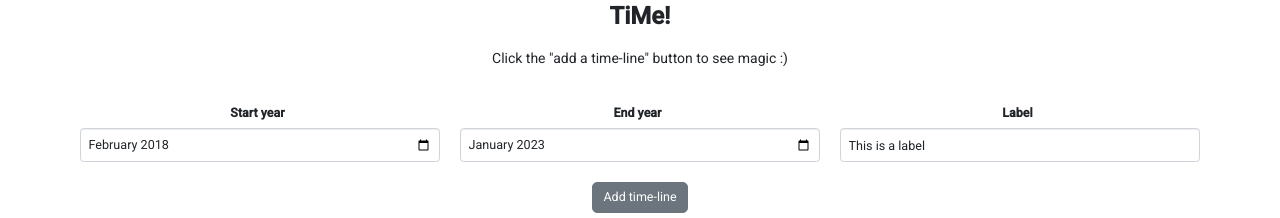
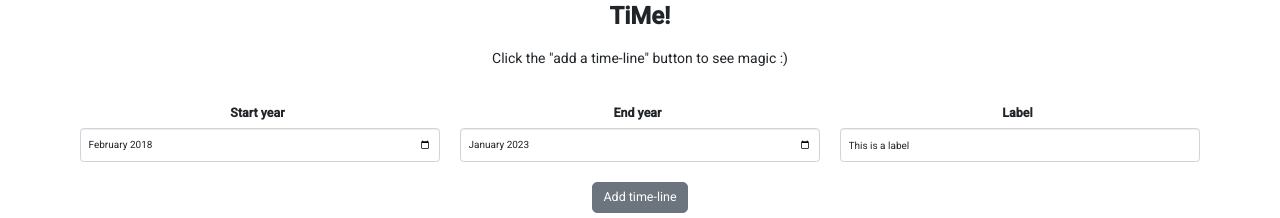
Before and after one commit to agalliani/angular-timeline, an Angular app: page /timeline in a window 1280 px wide. Shown: the top 218 px of the page. Built offline with nearby package versions, Linux system fonts and the light colour scheme.

Commit message:
fixed form control css font-size

```diff
--- a/src/styles.css
+++ b/src/styles.css
@@ -1,8 +1,6 @@
 @import "../node_modules/@angular/material/prebuilt-themes/deeppurple-amber.css";
 
-.form-control{
-  font-size: 1.26rem !important;
-}
+
 
 mat-icon {
   vertical-align: middle;
```
